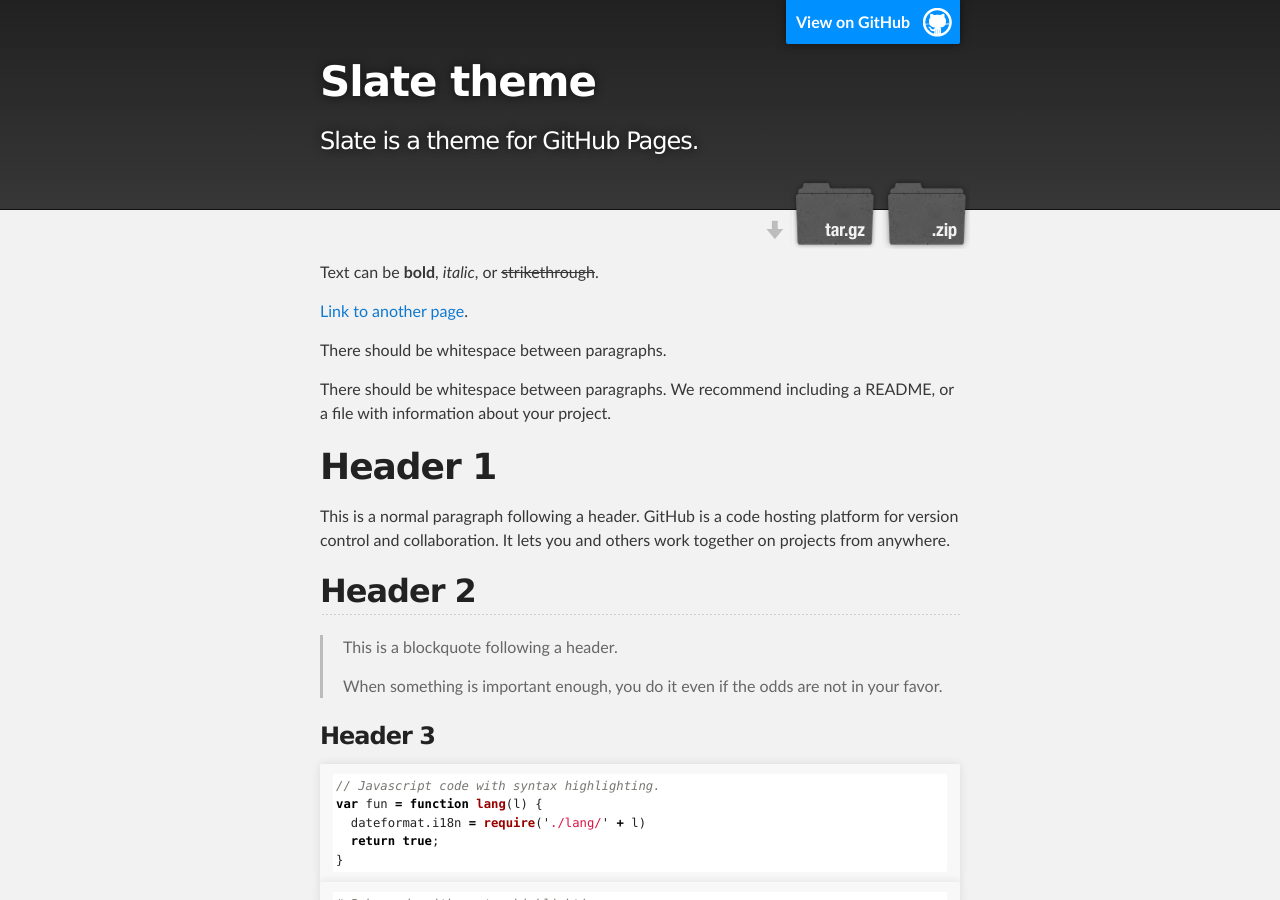
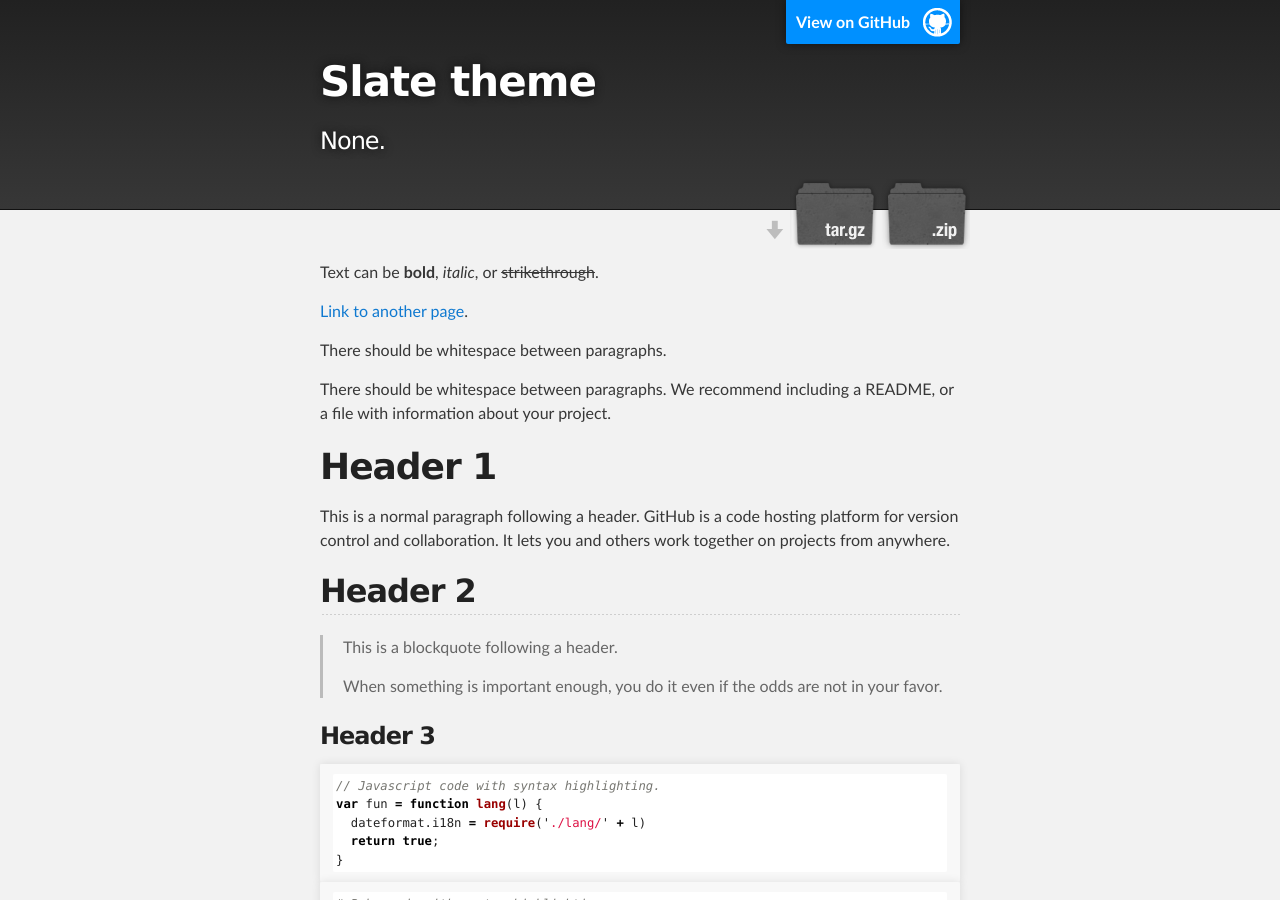
Before and after one commit to authentic-espresso/test, a Jekyll site: the page built from index.md, in a window 1280 px wide and 900 px high. Built offline with Jekyll 4.4.1, drawn with Linux system fonts in a browser that asks for light colours.

Commit message:
Update _config.yml

```diff
--- a/_config.yml
+++ b/_config.yml
@@ -1,5 +1,5 @@
 title: Slate theme
-description: Slate is a theme for GitHub Pages.
+description: None.
 show_downloads: true
 google_analytics:
 theme: jekyll-theme-slate
```
